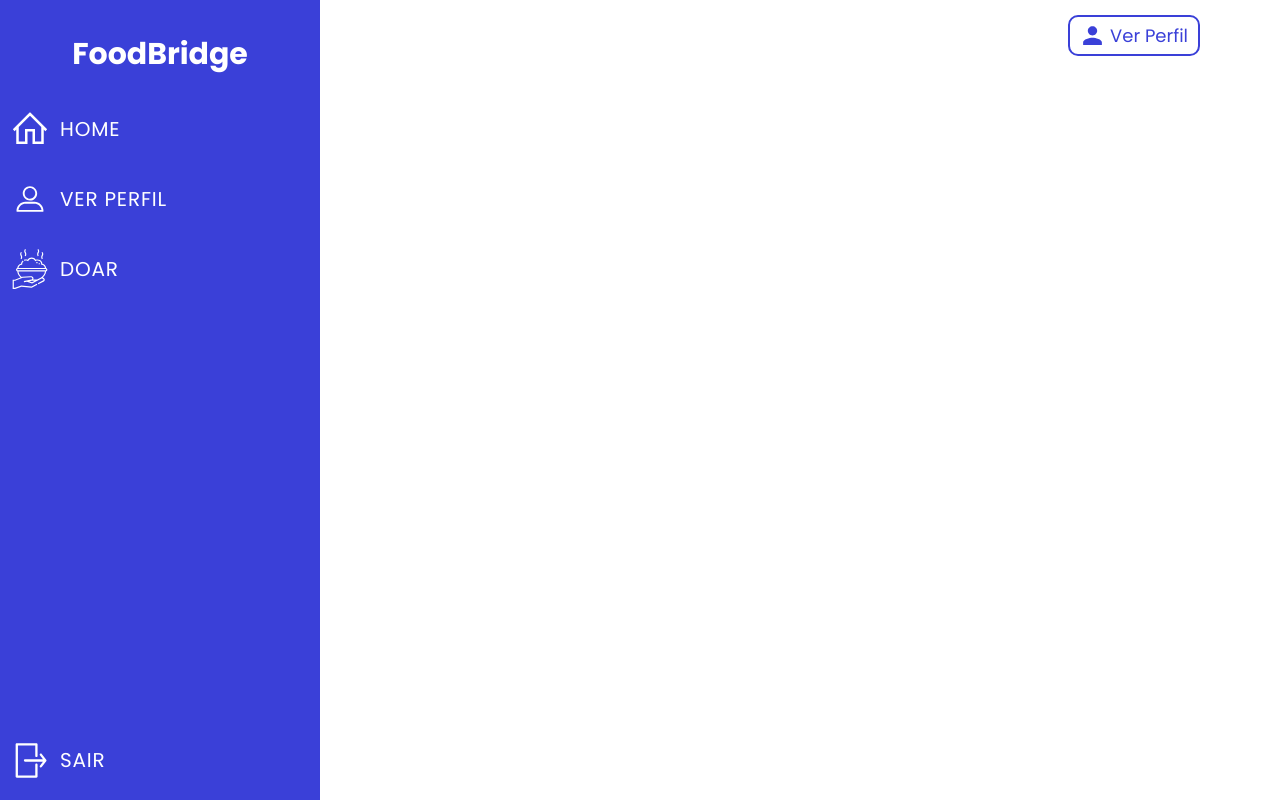
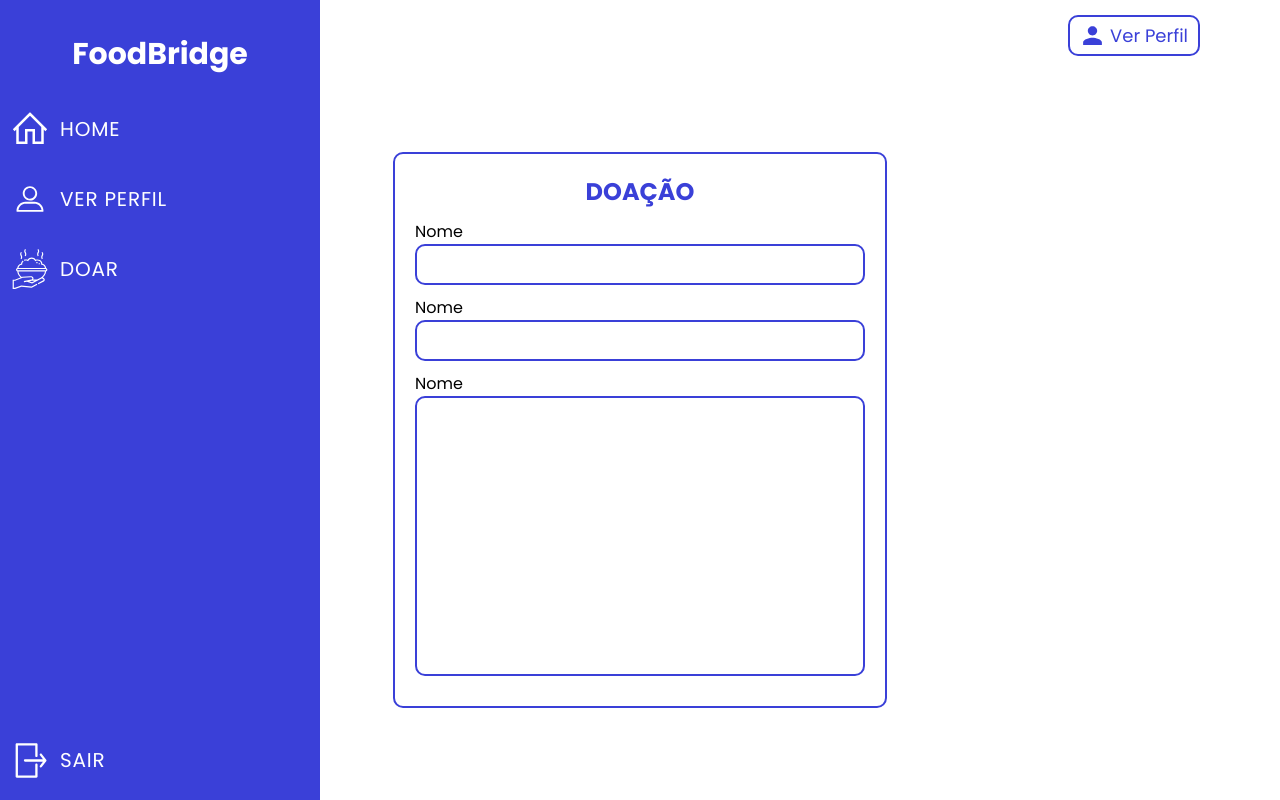
Before and after one commit to EduardoGollner0609/FoodBridge, a React (Vite) app in the folder frontend/: page /community/donation-register in a window 1280 px wide. Built offline with nearby package versions, Linux system fonts and the light colour scheme.

Commit message:
Criando card para registrar doação e estilizando.

```diff
--- a/frontend/src/routes/CommunityPage/DonationRegisterPage/index.tsx
+++ b/frontend/src/routes/CommunityPage/DonationRegisterPage/index.tsx
@@ -6,7 +6,22 @@ export default function DonationRegisterPage() {
             <section id="section-donation-register">
                 <div className="donation-register-content container">
                     <div className="card-donation-register">
+                        <h2>Doação</h2>
+                        <form >
+                            <div className="card-donation-register-item">
+                                <label>Nome</label>
+                                <input type="text" />
+                            </div>
+                            <div className="card-donation-register-item">
+                                <label>Nome</label>
+                                <input type="text" />
+                            </div>
+                            <div className="card-donation-register-item">
+                                <label>Nome</label>
+                                <textarea></textarea>
+                            </div>
 
+                        </form>
                     </div>
                 </div>
             </section>
--- a/frontend/src/routes/CommunityPage/DonationRegisterPage/styles.css
+++ b/frontend/src/routes/CommunityPage/DonationRegisterPage/styles.css
@@ -0,0 +1,51 @@
+#section-donation-register {
+  padding: 0 20px;
+}
+
+.donation-register-content {
+  display: flex;
+  align-items: center;
+  justify-content: center;
+  height: 90vh;
+  min-height: 600px;
+}
+
+.card-donation-register {
+  border: 2px solid var(--fb-color-primary);
+  padding: 20px;
+  border-radius: 10px;
+}
+
+.card-donation-register h2 {
+  text-align: center;
+  text-transform: uppercase;
+  color: var(--fb-color-primary);
+  margin-bottom: 10px;
+}
+
+.card-donation-register-item {
+  display: flex;
+  flex-direction: column;
+  margin-bottom: 10px;
+}
+
+.card-donation-register-item input,
+textarea {
+  border-radius: 10px;
+  border: 2px solid var(--fb-color-primary);
+  outline: none;
+  width: 450px;
+}
+
+.card-donation-register-item input {
+  padding: 5px 10px;
+  font-size: 18px;
+}
+
+.card-donation-register-item textarea {
+  resize: none;
+  padding: 5px 10px;
+
+  height: 280px;
+  font-size: 18px;
+}
```
